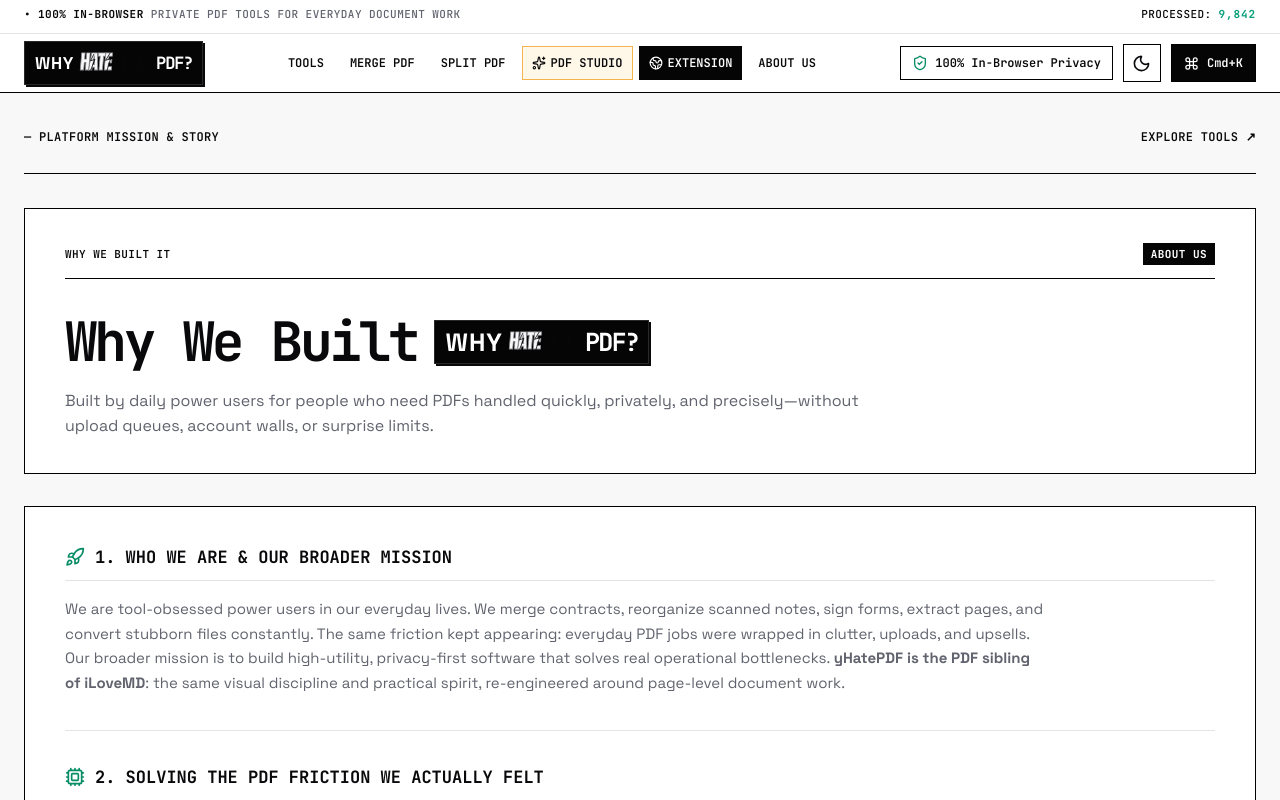
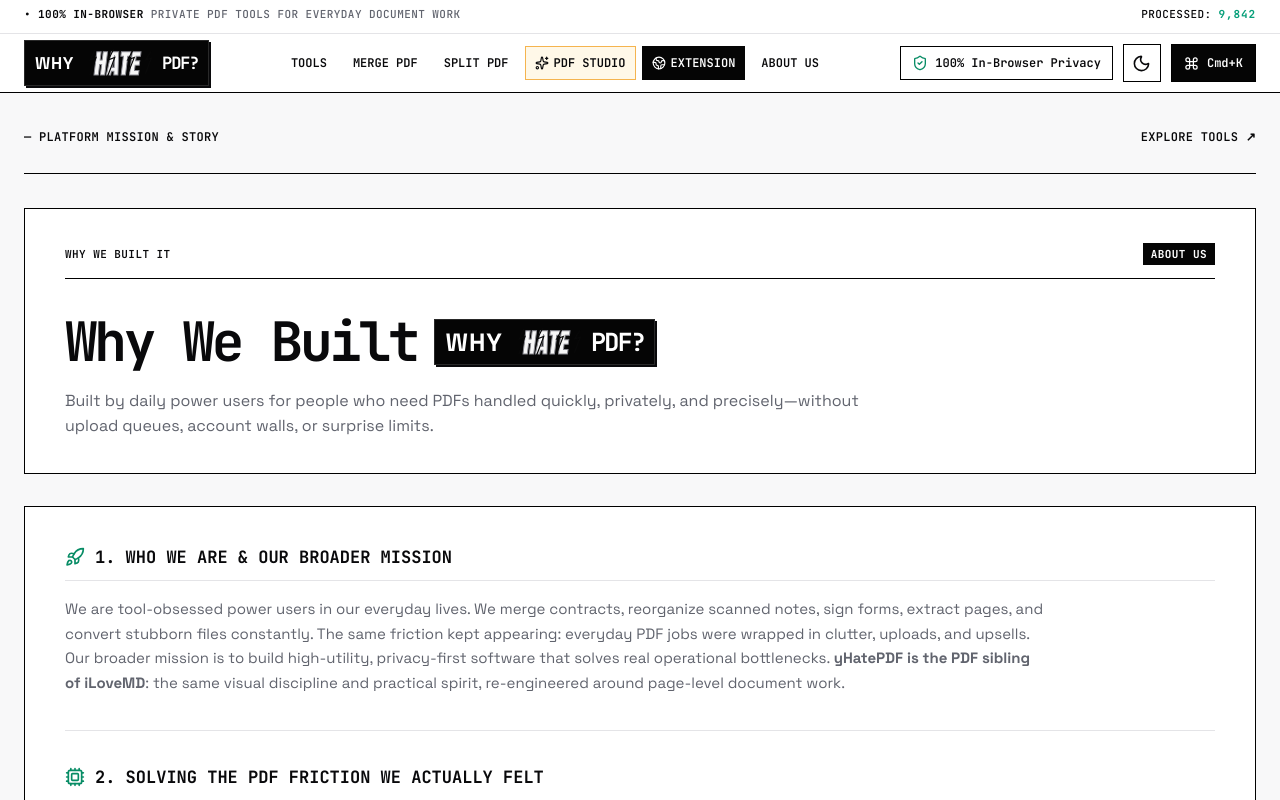
Before and after one commit to ChawlaBhai/yHatePdf, a Next.js app: page /about in a window 1280 px wide. Shown: the top 800 px of the page. Built offline with nearby package versions, Linux system fonts and the light colour scheme; a web font is replaced by a local one.

Commit message:
Fix logo rendering overflow

```diff
--- a/components/BrandMark.tsx
+++ b/components/BrandMark.tsx
@@ -1,13 +1,12 @@
 export default function BrandMark({ className = "" }: { className?: string }) {
   return <span className={`brand-mark ${className}`} aria-label="Why hate PDF?">
     <span className="brand-word">WHY</span>
-    <svg className="brand-hate" viewBox="0 0 134 44" xmlns="http://www.w3.org/2000/svg" aria-hidden="true">
-      <g transform="skewX(-5)">
-        <text x="4" y="35" className="brand-hate-fill">HATE</text>
-        <text x="4" y="35" className="brand-hate-stroke">HATE</text>
-        <path d="M28 6l-5 12 8-3-6 20M58 4l-7 13 9-3-5 23M88 5l-5 11 8-2-7 22M116 8l-7 10 8-2-5 18" className="brand-crack"/>
-      </g>
-    </svg>
+    <span className="brand-hate" aria-hidden="true">
+      <span className="brand-hate-word">HATE</span>
+      <svg viewBox="0 0 100 38" xmlns="http://www.w3.org/2000/svg" focusable="false">
+        <path d="M18 3l-4 12 7-3-5 22M42 2l-5 13 8-3-6 23M67 3l-5 12 8-3-6 22M90 5l-5 10 7-2-5 19"/>
+      </svg>
+    </span>
     <span className="brand-letter">PDF?</span>
   </span>;
 }
```
Also changed, not shown: app/globals.css.
